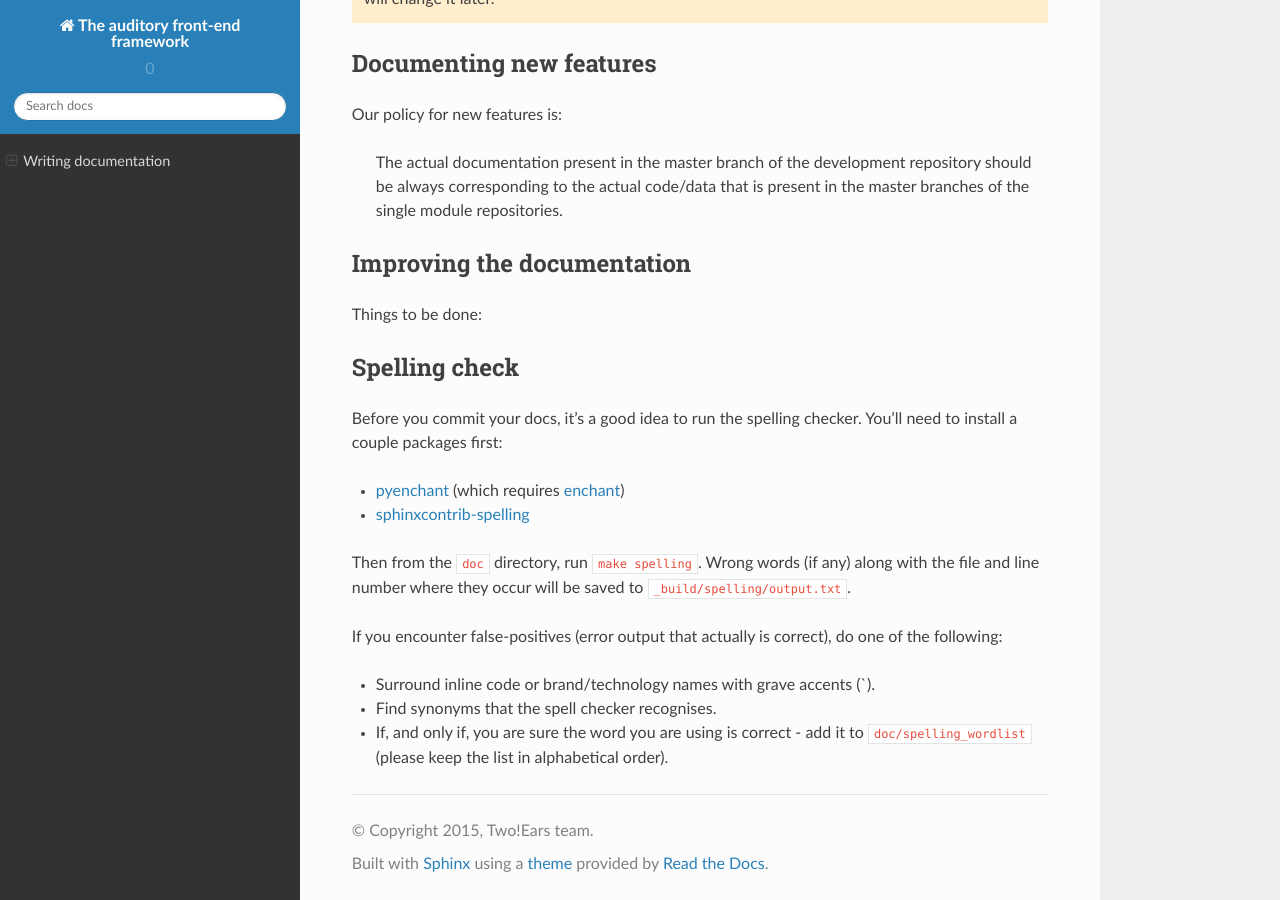
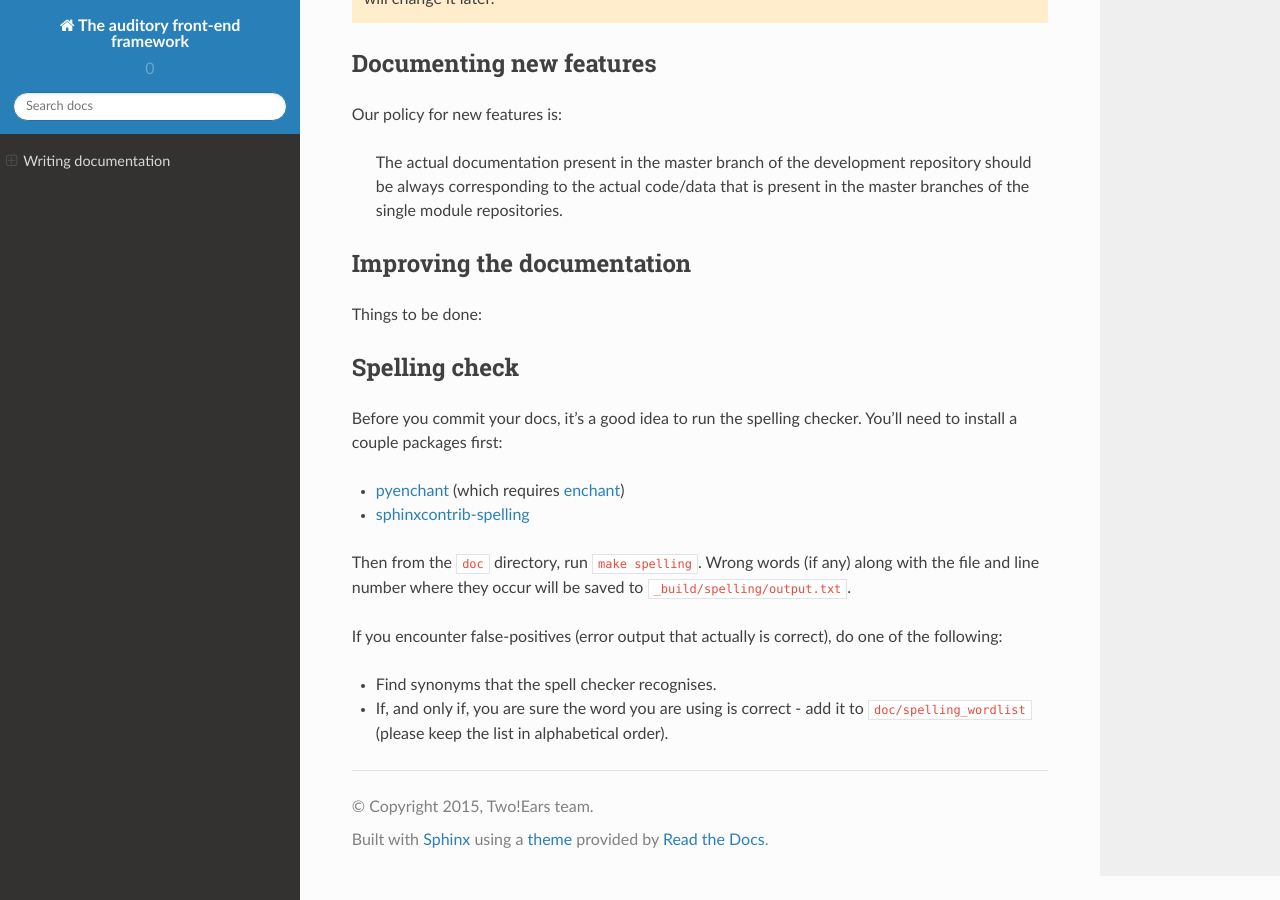
Before and after one commit to TWOEARS/documentation, a Sphinx documentation site: the page built from doc/dev/writing-documentation.txt, in a window 1280 px wide and 900 px high, scrolled down 4960 px. Built offline with Sphinx 7.4.7 and the Read the Docs theme 2.0.0, drawn with Linux system fonts in a browser that asks for light colours.

Commit message:
Update spelling howto

```diff
--- a/doc/dev/writing-documentation.txt
+++ b/doc/dev/writing-documentation.txt
@@ -295,7 +295,6 @@ along with the file and line number where they occur will be saved to
 If you encounter false-positives (error output that actually is correct), do
 one of the following:
 
-* Surround inline code or brand/technology names with grave accents (`).
 * Find synonyms that the spell checker recognises.
 * If, and only if, you are sure the word you are using is correct - add it
   to :file:`doc/spelling_wordlist` (please keep the list in alphabetical order).
```
